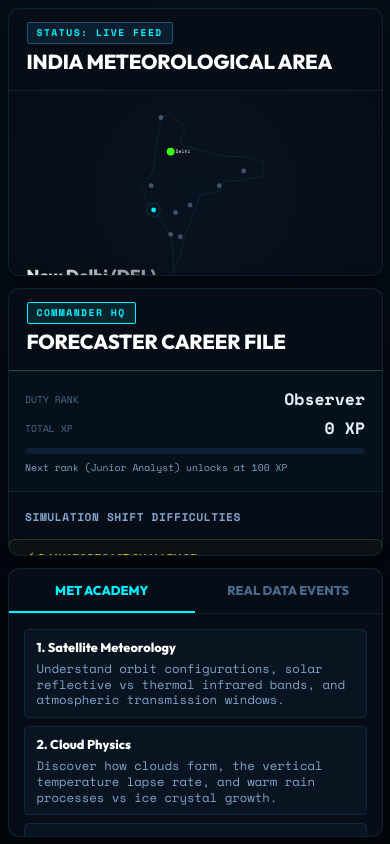
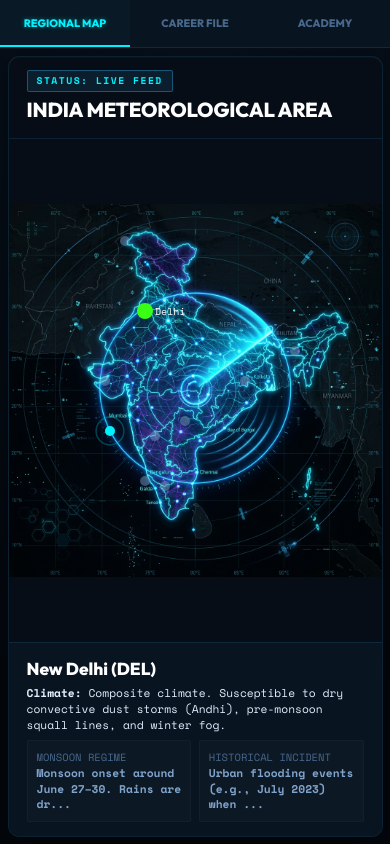
Before and after one commit to bapallinaveen60/Monsoon-Watch, a website with bundled scripts: page index.html in a window 390 px wide. Built offline with nearby package versions, Linux system fonts and the light colour scheme.

Commit message:
Enhance India map to use a realistic radar layout and implement a mobile navigation menu for screens under 640px

```diff
--- a/css/style.css
+++ b/css/style.css
@@ -76,6 +76,10 @@ html, body {
   background: radial-gradient(circle at 50% 10%, rgba(14, 31, 51, 0.4) 0%, transparent 80%);
 }
 
+.mobile-nav-bar {
+  display: none;
+}
+
 .ops-card {
   background: var(--s1);
   border: 1px solid var(--bdr);
@@ -112,13 +116,17 @@ html, body {
   justify-content: center;
   padding: 0.5rem;
   position: relative;
-  background: radial-gradient(circle at 50% 50%, rgba(9, 20, 33, 0.8) 0%, transparent 100%);
-  min-height: 200px;
+  background: url('../icons/india_radar_map.png') no-repeat center center;
+  background-size: contain;
+  min-height: 220px;
 }
 .india-svg {
   width: 100%;
   height: 100%;
   max-height: 330px;
+}
+.india-svg path {
+  stroke: transparent !important;
 }
 .map-node {
   cursor: pointer;
@@ -839,21 +847,62 @@ html, body {
 @media (max-width: 640px) {
   html, body {
     font-size: 15px; /* Boost base font size */
-    overflow-y: auto;
-    height: auto;
+    overflow: hidden;
+    height: 100%;
   }
 
   body {
-    overflow: auto;
-    height: auto;
+    overflow: hidden;
+    height: 100%;
+  }
+
+  .mobile-nav-bar {
+    display: grid !important;
+    grid-template-columns: repeat(3, 1fr);
+    background: var(--s2);
+    border-bottom: 1px solid var(--bdr);
+    height: 48px;
+    flex-shrink: 0;
+  }
+
+  .m-nav-btn {
+    background: transparent;
+    border: none;
+    border-bottom: 2px solid transparent;
+    color: var(--txt3);
+    font-family: var(--fh);
+    font-weight: 700;
+    font-size: 0.72rem;
+    cursor: pointer;
+    transition: all 0.2s;
+    text-align: center;
+  }
+
+  .m-nav-btn.active {
+    color: var(--acc);
+    border-bottom-color: var(--acc);
+    text-shadow: 0 0 5px rgba(0, 242, 254, 0.4);
+    background: rgba(0, 242, 254, 0.02);
   }
 
   .ops-grid {
     grid-template-columns: 1fr !important;
-    height: auto !important;
-    overflow-y: visible !important;
+    height: calc(100vh - 48px) !important;
+    overflow-y: auto !important;
+    display: flex !important;
+    flex-direction: column !important;
     padding: 0.50rem;
     gap: 0.8rem;
+  }
+
+  .ops-grid .ops-card {
+    display: none !important;
+  }
+
+  .ops-grid .ops-card.active-mobile {
+    display: flex !important;
+    flex: 1 !important;
+    min-height: 480px !important;
   }
 
   .ops-sim-layout {
--- a/index.html
+++ b/index.html
@@ -31,6 +31,11 @@
      SCREEN 1 — TITLE / STATION DIRECTORY / ACADEMY
      ═══════════════════════════════════════════════════════ -->
 <div id="title-screen" class="screen">
+  <div class="mobile-nav-bar" id="mobile-nav-bar">
+    <button class="m-nav-btn active" data-target="map-card">REGIONAL MAP</button>
+    <button class="m-nav-btn" data-target="career-card">CAREER FILE</button>
+    <button class="m-nav-btn" data-target="sidebar-card">ACADEMY</button>
+  </div>
   <div class="ops-grid">
 
     <!-- LEFT: INDIA OPERATIONS SVG MAP -->
--- a/js/game.js
+++ b/js/game.js
@@ -75,6 +75,7 @@ export function initGame() {
   initDailyChallenge();
   initAcademy();
   initHistoricalMissions();
+  initMobileNav();
 
   // Launch Career Simulation
   el('launch-btn')?.addEventListener('click', () => {
@@ -768,3 +769,26 @@ function shuffle(arr) {
     [arr[i], arr[j]] = [arr[j], arr[i]];
   }
 }
+
+function initMobileNav() {
+  const btns = document.querySelectorAll('.m-nav-btn');
+  const cards = document.querySelectorAll('.ops-card');
+
+  // Set default active tab
+  const defaultTab = "map-card";
+  cards.forEach(card => {
+    card.classList.toggle('active-mobile', card.classList.contains(defaultTab));
+  });
+
+  btns.forEach(btn => {
+    btn.addEventListener('click', () => {
+      btns.forEach(b => b.classList.remove('active'));
+      btn.classList.add('active');
+
+      const target = btn.dataset.target;
+      cards.forEach(card => {
+        card.classList.toggle('active-mobile', card.classList.contains(target));
+      });
+    });
+  });
+}
```
Also changed, not shown: icons/india_radar_map.png (added).
